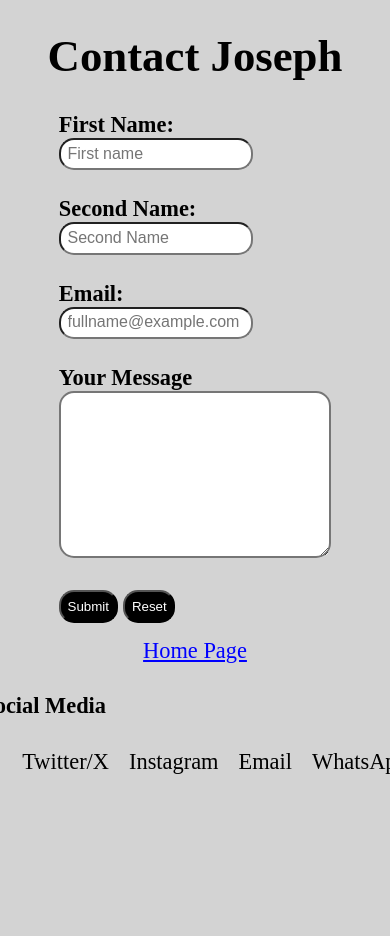
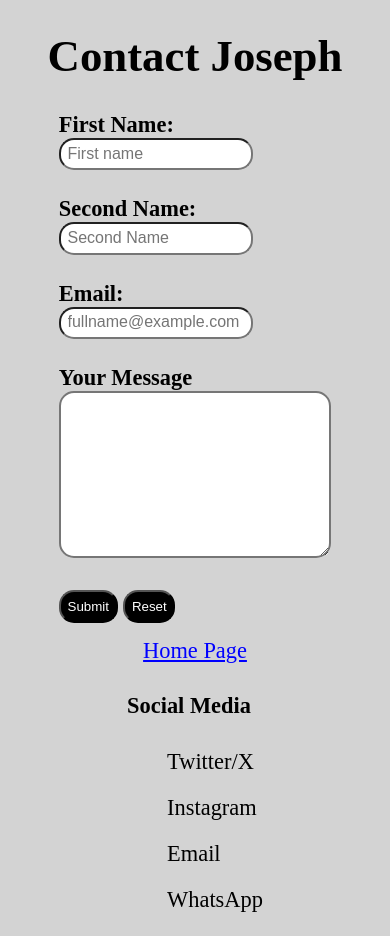
Before and after one commit to Nyanja23/josephmendeswebpage, a plain HTML site: page contact/contact.html in a window 390 px wide. Before the commit the page ends 844 px from the top, so only its background shows below. Drawn offline with Linux system fonts and the light colour scheme.

Commit message:
Update contact.css

```diff
--- a/contact/contact.css
+++ b/contact/contact.css
@@ -59,4 +59,9 @@ nav ul a:active{
 }
 .home:any-link{
     color: blue;
+}@media screen and (max-width: 576px){
+    nav ul{
+        display: flex;
+        flex-direction: column;
+    }
 }
```
